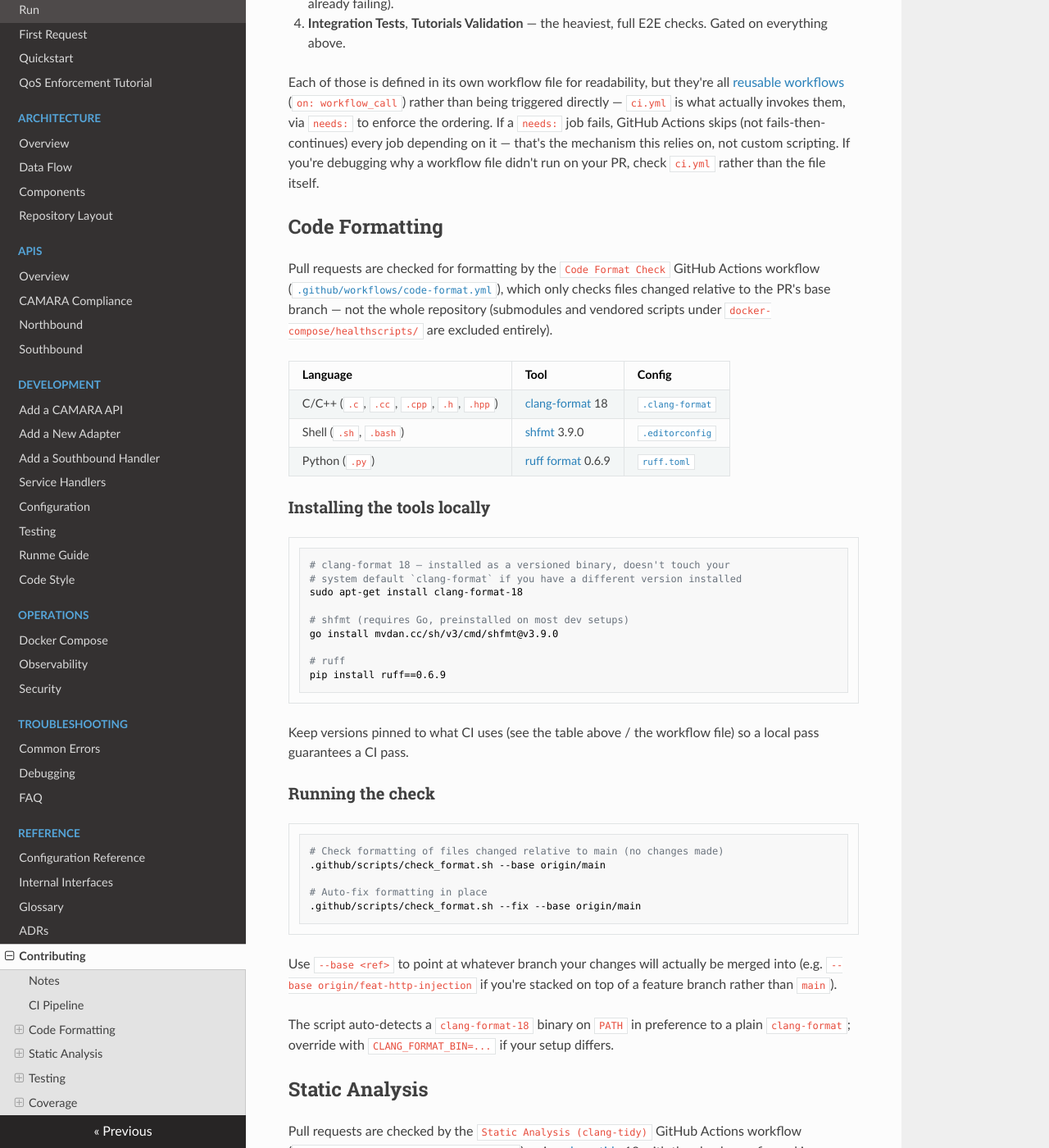
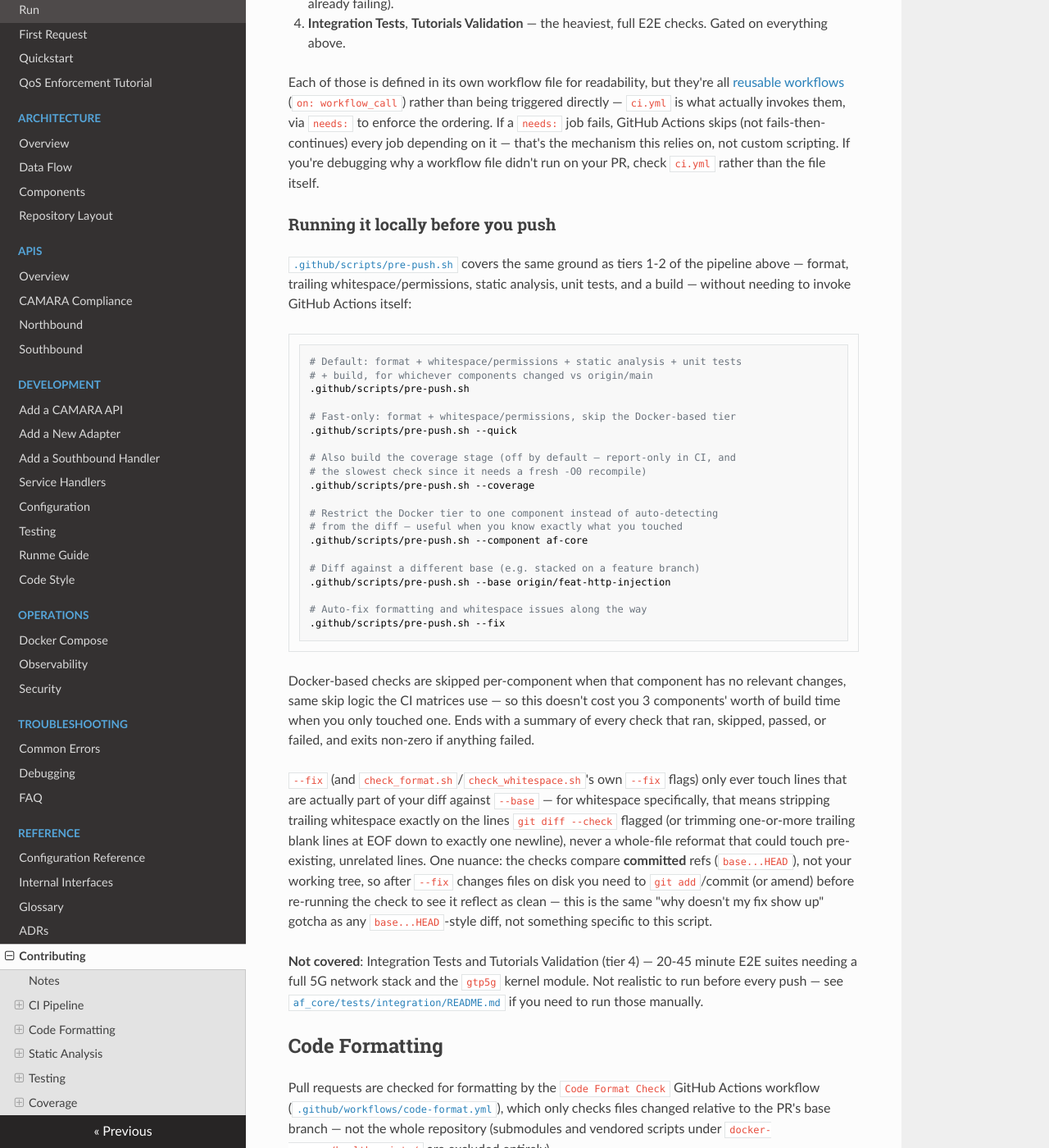
Before and after one commit to phinetech/phine.af, an MkDocs documentation site: the page built from docs/contributing.md, in a window 1280 px wide and 1400 px high, scrolled down 521 px. Shown: the whole window at 82% size. Built offline with MkDocs 1.6.1, drawn with Linux system fonts in a browser that asks for light colours; nearby versions of some CDN libraries.

Commit message:
feat: add local pre-push verification script covering CI's fast/moderate tiers
Adds .github/scripts/pre-push.sh, a single local entry point mirroring
ci.yml's tiers 1-2 without invoking GitHub Actions: format check,
trailing-whitespace/permissions, static analysis, unit tests, and a build
— enabled by default, diff-scoped per component so it skips Docker builds
for components with no relevant changes. --quick drops to fast-only
(no Docker), --coverage opts into the slowest tier, --component forces
one component regardless of diff, --fix passes through to both
check_format.sh and the new check_whitespace.sh. Tier 4 (Integration
Tests, Tutorials) is explicitly out of scope — 20-45 min E2E suites
aren't realistic to run before every push.

Extracts the trailing-whitespace/file-permissions logic out of build.yml
into .github/scripts/check_whitespace.sh so CI and the local script share
one implementation, and adds --fix: strips trailing whitespace on
exactly the flagged lines and normalizes one-or-more trailing blank
lines at EOF to a single newline — never a whole-file reformat, so it
can't touch pre-existing lines outside the diff the way the earlier
whole-repo whitespace cleanup did. Findings outside those two known
categories are left alone and reported rather than silently dropped.

Fixes a real bug caught while testing against a diff containing only
blank-line-at-EOF findings (zero trailing-whitespace ones): the first
fix loop's grep matched nothing, exited 1, and set -e killed the script
before it reached the second loop, silently skipping the fix entirely.
Both fix loops now tolerate a no-match grep the same way the
already-guarded "unhandled findings" check did.

Applies that corrected --fix to the 4 Dockerfiles it originally caught
(Dockerfile, af_core, pcf_handler, demo-qod-adapter) — each had a single
stray trailing blank line from earlier stage-reordering edits; confirmed
via git diff that exactly one line was removed per file.

Assisted-By: Claude Sonnet 5 <noreply@anthropic.com>
Signed-off-by: Tariro Mukute <18515926+tariromukute@users.noreply.github.com>

````diff
--- a/docs/contributing.md
+++ b/docs/contributing.md
@@ -38,6 +38,61 @@ what actually invokes them, via `needs:` to enforce the ordering. If a
 job depending on it — that's the mechanism this relies on, not custom
 scripting. If you're debugging why a workflow file didn't run on your PR,
 check `ci.yml` rather than the file itself.
+
+### Running it locally before you push
+
+[`.github/scripts/pre-push.sh`](https://github.com/phinetech/phine.af/blob/main/.github/scripts/pre-push.sh)
+covers the same ground as tiers 1-2 of the pipeline above — format,
+trailing whitespace/permissions, static analysis, unit tests, and a build
+— without needing to invoke GitHub Actions itself:
+
+```bash
+# Default: format + whitespace/permissions + static analysis + unit tests
+# + build, for whichever components changed vs origin/main
+.github/scripts/pre-push.sh
+
+# Fast-only: format + whitespace/permissions, skip the Docker-based tier
+.github/scripts/pre-push.sh --quick
+
+# Also build the coverage stage (off by default — report-only in CI, and
+# the slowest check since it needs a fresh -O0 recompile)
+.github/scripts/pre-push.sh --coverage
+
+# Restrict the Docker tier to one component instead of auto-detecting
+# from the diff — useful when you know exactly what you touched
+.github/scripts/pre-push.sh --component af-core
+
+# Diff against a different base (e.g. stacked on a feature branch)
+.github/scripts/pre-push.sh --base origin/feat-http-injection
+
+# Auto-fix formatting and whitespace issues along the way
+.github/scripts/pre-push.sh --fix
+```
+
+Docker-based checks are skipped per-component when that component has no
+relevant changes, same skip logic the CI matrices use — so this doesn't
+cost you 3 components' worth of build time when you only touched one.
+Ends with a summary of every check that ran, skipped, passed, or failed,
+and exits non-zero if anything failed.
+
+`--fix` (and `check_format.sh`/`check_whitespace.sh`'s own `--fix` flags)
+only ever touch lines that are actually part of your diff against
+`--base` — for whitespace specifically, that means stripping trailing
+whitespace exactly on the lines `git diff --check` flagged (or trimming
+one-or-more trailing blank lines at EOF down to exactly one newline),
+never a whole-file reformat that could touch pre-existing, unrelated
+lines. One nuance: the checks compare **committed** refs
+(`base...HEAD`), not your working tree, so after `--fix` changes files
+on disk you need to `git add`/commit (or amend) before re-running the
+check to see it reflect as clean — this is the same "why doesn't my fix
+show up" gotcha as any `base...HEAD`-style diff, not something specific
+to this script.
+
+**Not covered**: Integration Tests and Tutorials Validation (tier 4) —
+20-45 minute E2E suites needing a full 5G network stack and the `gtp5g`
+kernel module. Not realistic to run before every push — see
+[`af_core/tests/integration/README.md`](https://github.com/phinetech/phine.af/blob/main/af_core/tests/integration/README.md)
+if you need to run those manually.
 
 ## Code Formatting
 
````
Also changed, not shown: 7 other files.
